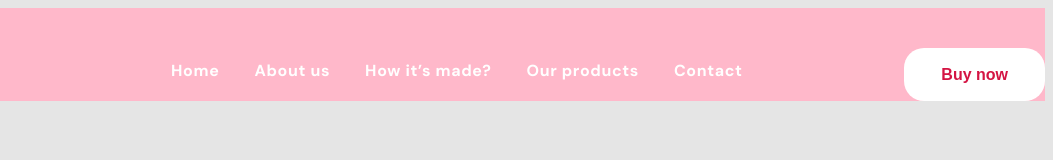
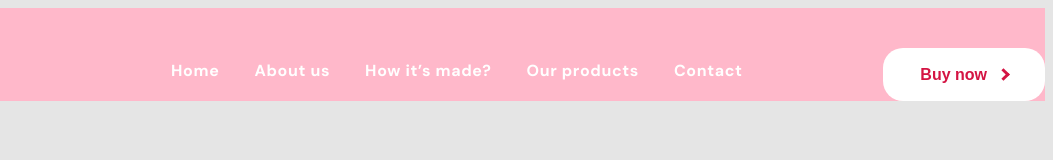
Before and after one commit to YevhenAlekseenko/IceCream, a plain HTML site: page index.html in a window 1280 px wide. Shown: the full height of the page, 227-1280 px from the left. Drawn offline with Linux system fonts and the light colour scheme.

Commit message:
header the end

```diff
--- a/css/styles.css
+++ b/css/styles.css
@@ -97,12 +97,12 @@ a {
     color: var(--accent-color);
 }
 
-.header__button{
+.header-button{
     margin-left: auto;
     margin-top: 40px;
 }
 
-.button{
+.header__button{
     font-family: sans-serif;
     font-weight: 700;
     font-size: 16px;
@@ -117,3 +117,17 @@ a {
 
     background-color: var(--white-color);
 }
+
+.check {
+    border: solid var(--accent-color);
+    border-width: 0 3px 3px 0;
+    display: inline-block;
+    padding: 3px;
+    margin-left: 12px;
+    transform: rotate(-45deg);
+}
+
+.hero{
+    width: 100px;
+    background-color: var(--bg-color-header);
+}
--- a/index.html
+++ b/index.html
@@ -29,12 +29,16 @@
                     <li class="header-menu__item"> <a href="" class="header-menu__link">Contact</a></li>
                 </ul>
             </nav>
-            <div class="header__button">
-                <button class="button btn" type="button">Buy now</button>
+            <div class="header-button">
+                <button class="header__button btn" type="button">Buy now<i class="check"></i></button>
             </div>
-
         </div>
     </header>
+    <main>
+        <section class="hero">
+
+        </section>
+    </main>
 
 </body>
 
```
